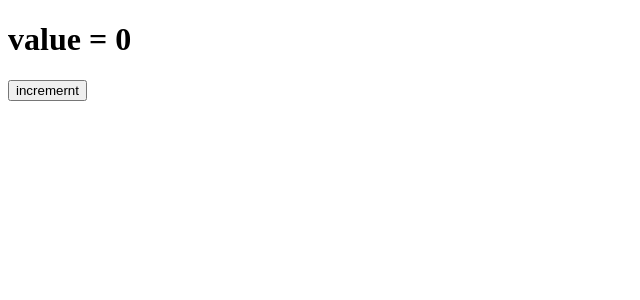
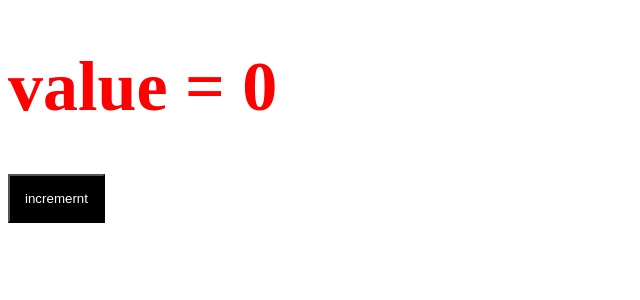
Before and after one commit to utimur/ci-cd, a React (Create React App) app: page / in a window 1280 px wide. Shown: the top 300 px of the page, without its empty margins (0-640 px from the left). Built offline with nearby package versions, Linux system fonts and the light colour scheme.

Commit message:
change counter

```diff
--- a/src/App.js
+++ b/src/App.js
@@ -7,8 +7,11 @@ function App() {
 
     return (
         <div className="App">
-            <h1>value = {state}</h1>
-            <button onClick={increment}>
+            <h1 style={{fontSize: 70, color: 'red'}}>value = {state}</h1>
+            <button
+                style={{background: 'black', color: "white", padding: 15}}
+                onClick={increment}
+            >
                 incremernt
             </button>
         </div>
```
